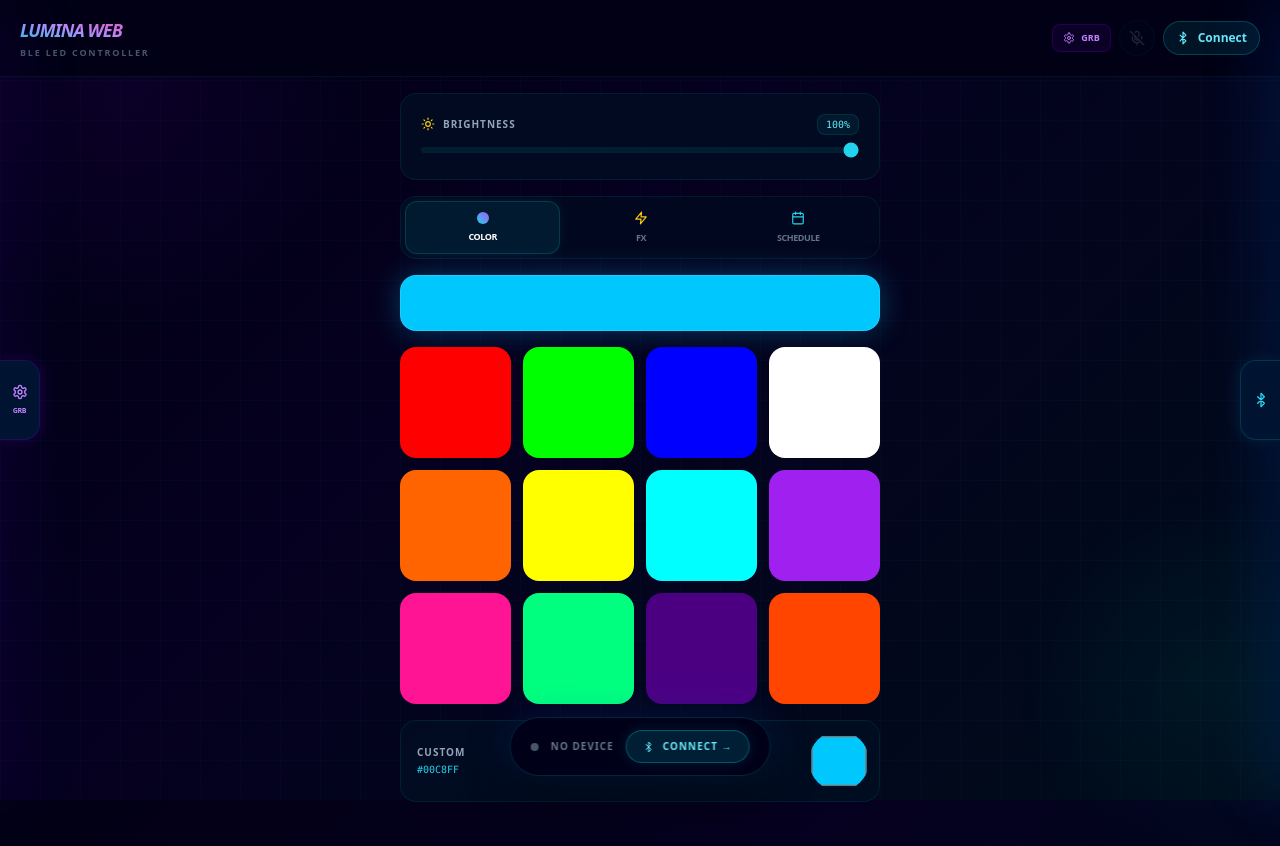
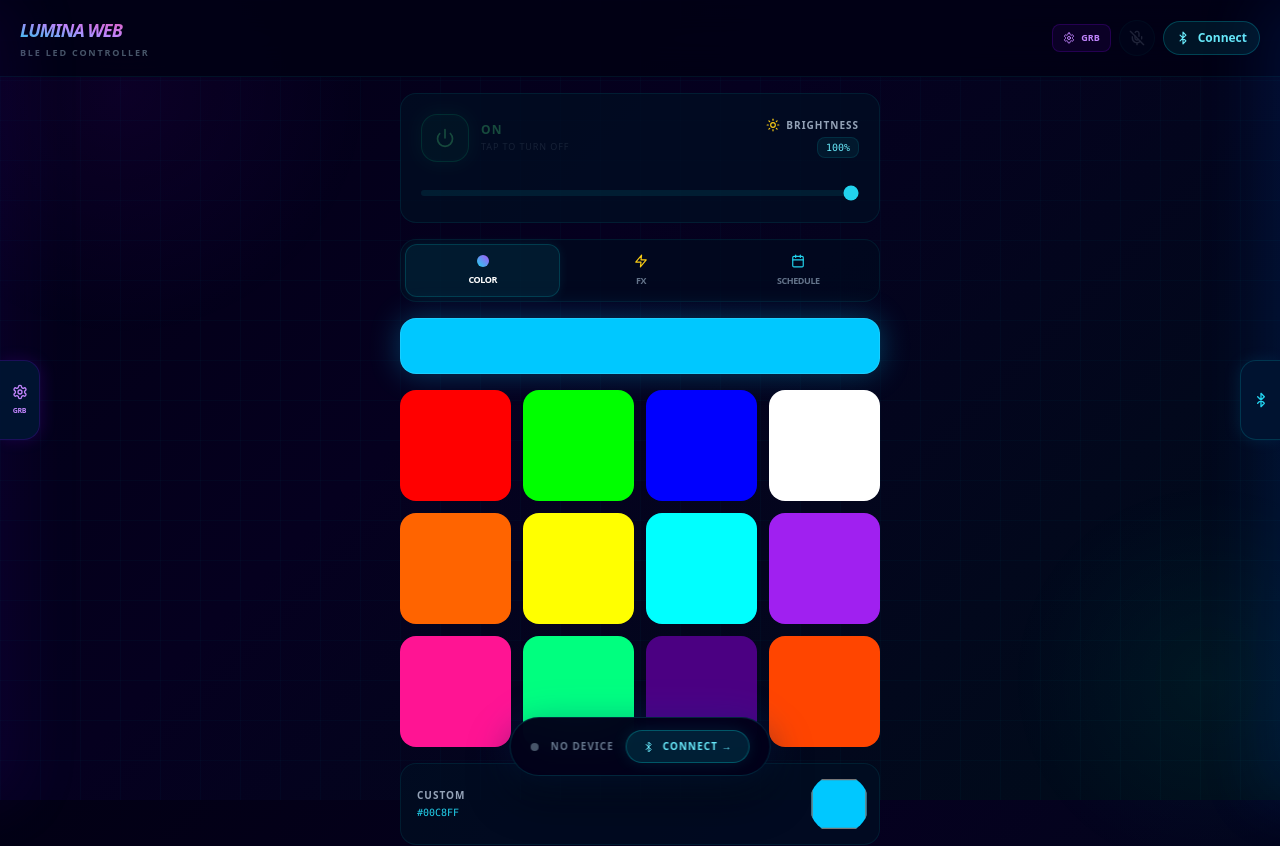
Before and after one commit to isavictor899/lotus-lantern, a React (Vite) app: page / in a window 1280 px wide. Shown: the top 846 px of the page. Built offline with nearby package versions, Linux system fonts and the light colour scheme.

Commit message:
Update App.jsx

```diff
--- a/App.jsx
+++ b/App.jsx
@@ -305,6 +305,9 @@ export default function App() {
   // Mic
   const [isMicActive, setIsMicActive]   = useState(false);
 
+  // Power
+  const [isPoweredOn, setIsPoweredOn]   = useState(true);
+
   // Scheduler
   const [schedules, setSchedules]       = useState([]);
   const [schedInput, setSchedInput]     = useState({ onTime:'18:00', offTime:'23:00', days:[1,2,3,4,5] });
@@ -355,6 +358,7 @@ export default function App() {
     setIsConnected(true);
     setConnStatus('connected');
     setBleError('');
+    setIsPoweredOn(true);
     // Persist device ID for future auto-reconnect
     try { localStorage.setItem(LAST_DEVICE_KEY, bleDevice.id); } catch {}
 
@@ -576,10 +580,26 @@ export default function App() {
   // ── Color sync ───────────────────────────────────────────────────────────
 
   useEffect(() => {
-    if (!isConnected || isMicActive || activeTab === 'fx') return;
+    if (!isConnected || isMicActive || activeTab === 'fx' || !isPoweredOn) return;
     const t = setTimeout(() => sendCommand(color.r, color.g, color.b), 50);
     return () => clearTimeout(t);
-  }, [color, brightness, isConnected, isMicActive, activeTab, sendCommand]);
+  }, [color, brightness, isConnected, isMicActive, activeTab, isPoweredOn, sendCommand]);
+
+  // ── Power on / off ───────────────────────────────────────────────────────
+
+  const togglePower = useCallback(() => {
+    if (!isConnected) return;
+    if (isPoweredOn) {
+      // Turn off: send black
+      sendCommand(0, 0, 0);
+      setIsPoweredOn(false);
+      stopMic();
+    } else {
+      // Turn on: restore current color
+      sendCommand(color.r, color.g, color.b);
+      setIsPoweredOn(true);
+    }
+  }, [isPoweredOn, isConnected, color, sendCommand]);
 
   // ── FX mode select ───────────────────────────────────────────────────────
 
@@ -1050,10 +1070,40 @@ export default function App() {
           </div>
         )}
 
-        {/* Brightness */}
-        <NeonCard className="p-5 space-y-3">
-          <div className="flex justify-between items-center">
-            <div className="flex items-center gap-2">
+        {/* Power + Brightness */}
+        <NeonCard className="p-5 space-y-4"
+          style={isPoweredOn
+            ? { border:'1px solid rgba(0,255,255,0.08)' }
+            : { border:'1px solid rgba(255,50,50,0.15)', background:'rgba(20,0,0,0.5)' }}>
+          <div className="flex items-center justify-between">
+            {/* Power button */}
+            <button
+              onClick={togglePower}
+              disabled={!isConnected}
+              className="flex items-center gap-3 transition-all active:scale-95 disabled:opacity-30"
+            >
+              <div className="w-12 h-12 rounded-2xl flex items-center justify-center transition-all"
+                style={isPoweredOn
+                  ? { background:'rgba(0,255,150,0.12)', border:'1px solid rgba(0,255,150,0.4)',
+                      boxShadow:'0 0 20px rgba(0,255,150,0.2), inset 0 0 10px rgba(0,255,150,0.05)' }
+                  : { background:'rgba(255,50,50,0.1)', border:'1px solid rgba(255,50,50,0.35)',
+                      boxShadow:'0 0 20px rgba(255,50,50,0.15)' }}>
+                <Power className={`w-5 h-5 ${isPoweredOn ? 'text-green-400' : 'text-red-400'}`}/>
+              </div>
+              <div className="text-left">
+                <p className="text-xs font-black uppercase tracking-widest"
+                  style={{ color: isPoweredOn ? '#4ade80' : '#f87171' }}>
+                  {isPoweredOn ? 'On' : 'Off'}
+                </p>
+                <p className="text-[9px] text-slate-600 uppercase tracking-widest mt-0.5">
+                  {isPoweredOn ? 'Tap to turn off' : 'Tap to turn on'}
+                </p>
+              </div>
+            </button>
+
+            {/* Brightness value */}
+            <div className="flex flex-col items-end gap-1">
+              <div className="flex items-center gap-1.5">
                 <Sun className="w-3.5 h-3.5 text-yellow-400"/>
                 <span className="text-[10px] font-black text-slate-400 uppercase tracking-widest">Brightness</span>
               </div>
@@ -1062,10 +1112,15 @@ export default function App() {
                 {brightness}%
               </span>
             </div>
+          </div>
+
+          {/* Brightness slider — dimmed when off */}
+          <div style={{ opacity: isPoweredOn ? 1 : 0.3, transition:'opacity 0.3s', pointerEvents: isPoweredOn ? 'auto' : 'none' }}>
             <input type="range" min="1" max="100" value={brightness}
               onChange={e => setBrightness(parseInt(e.target.value))}
               className="w-full h-1.5 rounded-lg appearance-none cursor-pointer"
               style={{ accentColor:'#22d3ee', background:'rgba(0,255,255,0.08)' }}/>
+          </div>
         </NeonCard>
 
         {/* Tabs */}
```
Lines whose indentation alone changed are shown as unchanged.
